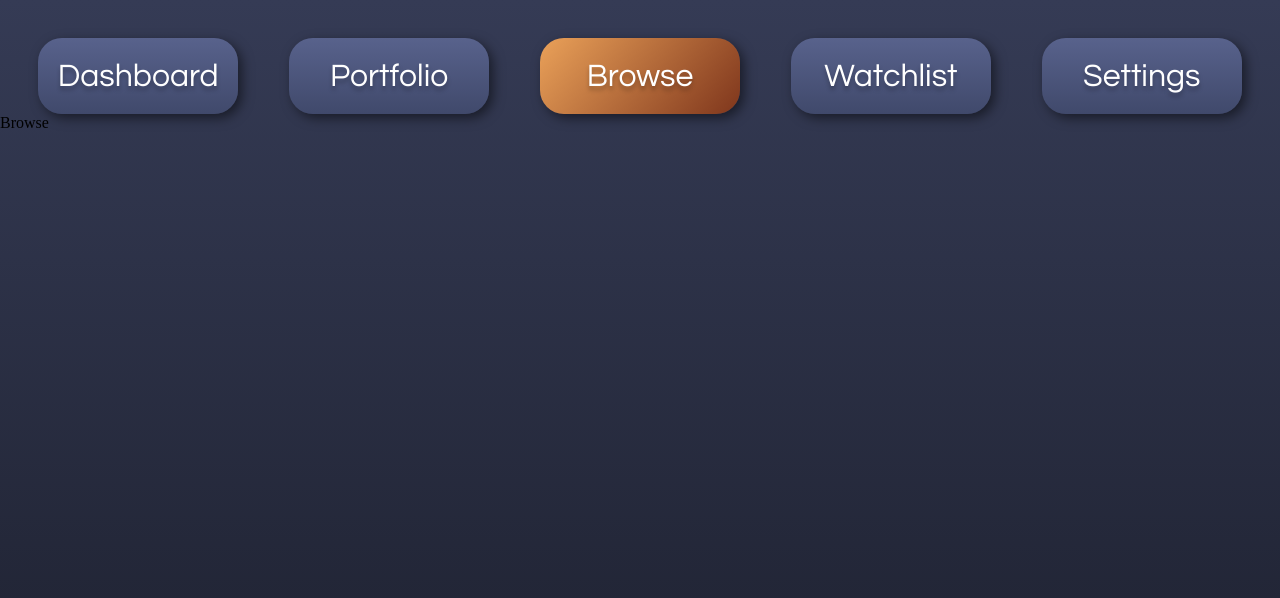
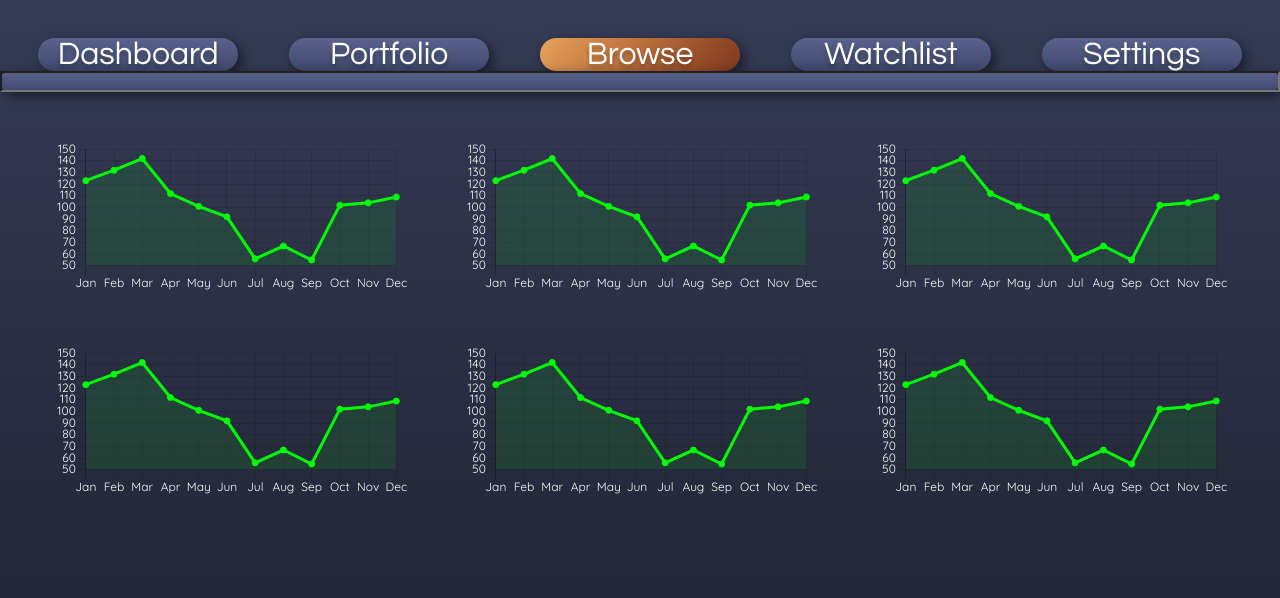
Before and after one commit to jontrost/stimulator, a React (Create React App) app: page /#/browse in a window 1280 px wide. Shown: the top 598 px of the page. Built offline with nearby package versions, Linux system fonts and the light colour scheme.

Commit message:
Created starter browse layout

```diff
--- a/src/browse/Browse.js
+++ b/src/browse/Browse.js
@@ -1,9 +1,51 @@
 import React from 'react';
+import PriceGraph from '../reusable-components/price-graph/PriceGraph';
+import './Browse.scss';
 
 function Browse() {
   return (
-    <div>
-            Browse
+    <div className="browse">
+      <div className="search-bar">
+        <input className="search-input"></input>
+      </div>
+      <div className="results">
+        <PriceGraph
+          chartId="browse1"
+          data={[123, 132, 142, 112, 101, 92, 56, 67, 55, 102, 104, 109]}
+          labels={['Jan', 'Feb', 'Mar', 'Apr', 'May', 'Jun', 'Jul', 'Aug', 'Sep', 'Oct', 'Nov', 'Dec']}
+          chartLabel="Price"
+          profitable={true}></PriceGraph>
+        <PriceGraph
+          chartId="browse2"
+          data={[123, 132, 142, 112, 101, 92, 56, 67, 55, 102, 104, 109]}
+          labels={['Jan', 'Feb', 'Mar', 'Apr', 'May', 'Jun', 'Jul', 'Aug', 'Sep', 'Oct', 'Nov', 'Dec']}
+          chartLabel="Price2"
+          profitable={true}></PriceGraph>
+        <PriceGraph
+          chartId="browse3"
+          data={[123, 132, 142, 112, 101, 92, 56, 67, 55, 102, 104, 109]}
+          labels={['Jan', 'Feb', 'Mar', 'Apr', 'May', 'Jun', 'Jul', 'Aug', 'Sep', 'Oct', 'Nov', 'Dec']}
+          chartLabel="Price3"
+          profitable={true}></PriceGraph>
+        <PriceGraph
+          chartId="browse4"
+          data={[123, 132, 142, 112, 101, 92, 56, 67, 55, 102, 104, 109]}
+          labels={['Jan', 'Feb', 'Mar', 'Apr', 'May', 'Jun', 'Jul', 'Aug', 'Sep', 'Oct', 'Nov', 'Dec']}
+          chartLabel="Price4"
+          profitable={true}></PriceGraph>
+        <PriceGraph
+          chartId="browse5"
+          data={[123, 132, 142, 112, 101, 92, 56, 67, 55, 102, 104, 109]}
+          labels={['Jan', 'Feb', 'Mar', 'Apr', 'May', 'Jun', 'Jul', 'Aug', 'Sep', 'Oct', 'Nov', 'Dec']}
+          chartLabel="Price5"
+          profitable={true}></PriceGraph>
+        <PriceGraph
+          chartId="browse6"
+          data={[123, 132, 142, 112, 101, 92, 56, 67, 55, 102, 104, 109]}
+          labels={['Jan', 'Feb', 'Mar', 'Apr', 'May', 'Jun', 'Jul', 'Aug', 'Sep', 'Oct', 'Nov', 'Dec']}
+          chartLabel="Price6"
+          profitable={true}></PriceGraph>
+      </div>
     </div>
   );
 }
--- /dev/null
+++ b/src/browse/Browse.scss
@@ -0,0 +1,27 @@
+@import '../mixins.scss';
+
+.browse {
+    display: flex;
+    flex-direction: column;
+    justify-content: space-between;
+}
+
+.search-bar {
+    @include button;
+    grid-area: 1 / 1 / 2 / 4;
+    height: 100%;
+}
+
+.search-input {
+    background-color: transparent;
+    width: 100%;
+}
+
+.results {
+    // grid-template-columns: repeat(auto-fill, minmax(200px, 1fr));
+    display: grid;
+	grid-template-columns: repeat(auto-fill, minmax(350px, 1fr));
+	grid-auto-rows: auto;
+	grid-gap: 50px;
+	padding: 50px;
+}
--- a/src/dashboard/overview-pane/OverviewPane.js
+++ b/src/dashboard/overview-pane/OverviewPane.js
@@ -9,6 +9,7 @@ function OverviewPane() {
       <div className="total-value">$15436.50</div>
       <div className="change-in-value">+$1523.42 Today</div>
       <PriceGraph className="overview-graph"
+        chartId="overview-chart"
         data={[123, 132, 142, 112, 101, 92, 56, 67, 55, 102, 104, 109]}
         labels={['Jan', 'Feb', 'Mar', 'Apr', 'May', 'Jun', 'Jul', 'Aug', 'Sep', 'Oct', 'Nov', 'Dec']}
         chartLabel="Price"
--- a/src/reusable-components/price-graph/PriceGraph.js
+++ b/src/reusable-components/price-graph/PriceGraph.js
@@ -4,7 +4,7 @@ import './PriceGraph.scss';
 
 function PriceGraph(props) {
   useEffect(() => {
-    const ctx = document.getElementById('chart');
+    const ctx = document.getElementById(props.chartId);
     Chart.defaults.global.defaultFontColor = 'white';
     Chart.defaults.global.defaultFontFamily = '"Quicksand", sans-serif';
     new Chart(ctx, {
@@ -39,7 +39,7 @@ function PriceGraph(props) {
 
   return (
     <div className={props.className}>
-      <canvas id="chart"></canvas>
+      <canvas id={props.chartId}></canvas>
     </div>
   );
 }
```
